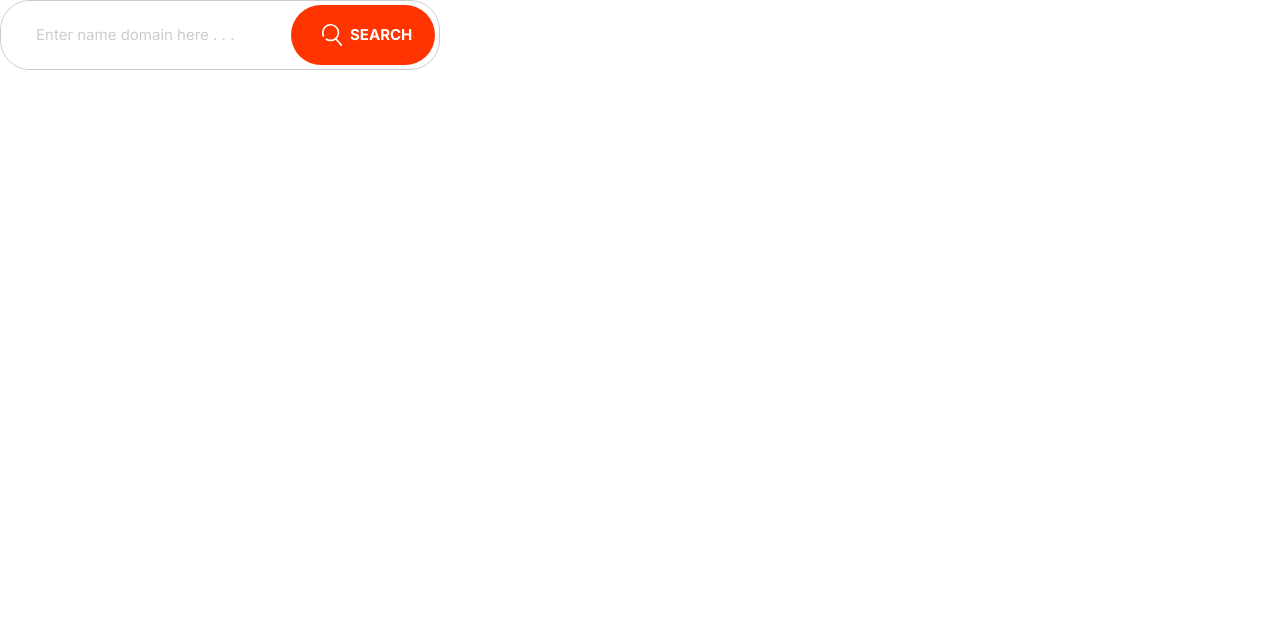
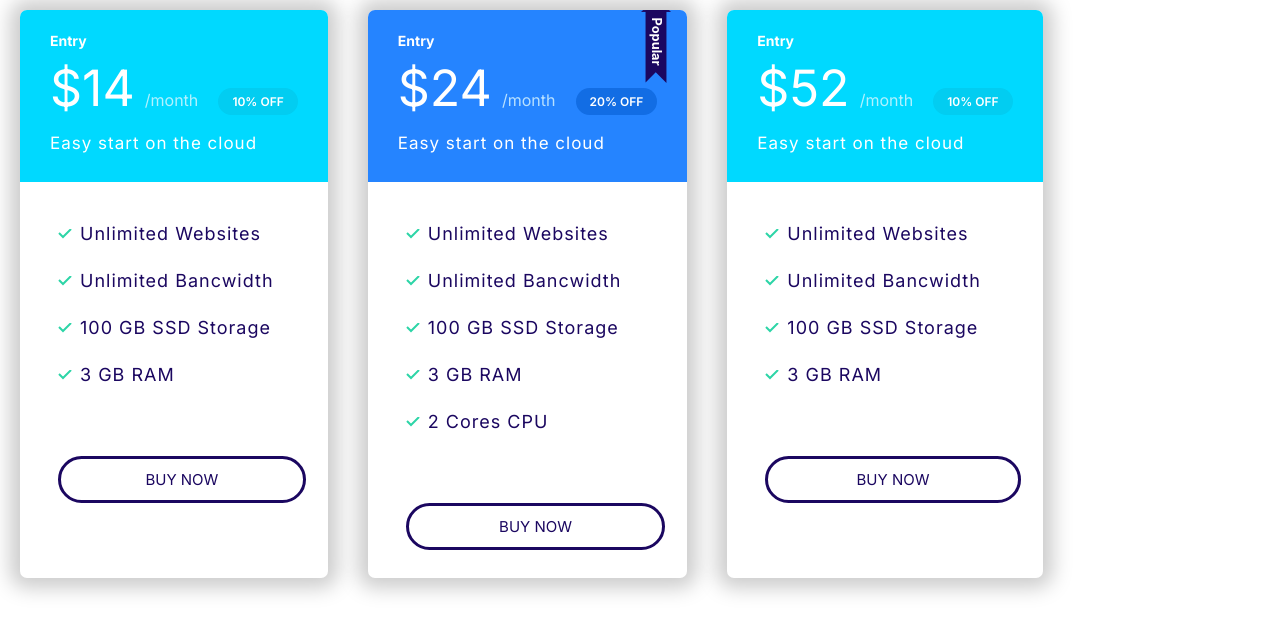
Before and after one commit to jmsazz00/Depsy, a plain HTML site: page index.html in a window 1280 px wide. Drawn offline with Linux system fonts and the light colour scheme.

Commit message:
Finishing the card plans.

```diff
--- a/index.html
+++ b/index.html
@@ -15,18 +15,62 @@
     <title>Document</title>
   </head>
   <body>
-    <div class="input-group">
-      <input
-        type="text"
-        class="input"
-        placeholder="Enter name domain here . . ."
-      />
-      <button type="reset" class="button btn--primary btn--search">
-        <svg class="icon icon--search">
-          <use xlink:href="images/sprite.svg#search"></use>
-        </svg>
-        search
-      </button>
+    <div class="card-container">
+      <div class="card card--secondary">
+        <header class="card__header">
+          <h4 class="card__name">Entry</h4>
+          <span class="card__price">$14</span>
+          <span class="card__billing-time">/month</span>
+          <span class="badge badge--primary badge--small">10% OFF</span>
+          <h5 class="card__description">Easy start on the cloud</h5>
+        </header>
+        <main class="card__body">
+          <ul class="list list--tick">
+            <li class="list__item">Unlimited Websites</li>
+            <li class="list__item">Unlimited Bancwidth</li>
+            <li class="list__item">100 GB SSD Storage</li>
+            <li class="list__item">3 GB RAM</li>
+          </ul>
+          <button class="button btn--block btn--outline">buy now</button>
+        </main>
+      </div>
+      <div class="card card--primary card--popular">
+        <header class="card__header">
+          <h4 class="card__name">Entry</h4>
+          <span class="card__price">$24</span>
+          <span class="card__billing-time">/month</span>
+          <span class="badge badge--secondary badge--small">20% OFF</span>
+          <h5 class="card__description">Easy start on the cloud</h5>
+        </header>
+        <main class="card__body">
+          <ul class="list list--tick">
+            <li class="list__item">Unlimited Websites</li>
+            <li class="list__item">Unlimited Bancwidth</li>
+            <li class="list__item">100 GB SSD Storage</li>
+            <li class="list__item">3 GB RAM</li>
+            <li class="list__item">2 Cores CPU</li>
+          </ul>
+          <button class="button btn--block btn--outline">buy now</button>
+        </main>
+      </div>
+      <div class="card card--secondary">
+        <header class="card__header">
+          <h4 class="card__name">Entry</h4>
+          <span class="card__price">$52</span>
+          <span class="card__billing-time">/month</span>
+          <span class="badge badge--primary badge--small">10% OFF</span>
+          <h5 class="card__description">Easy start on the cloud</h5>
+        </header>
+        <main class="card__body">
+          <ul class="list list--tick">
+            <li class="list__item">Unlimited Websites</li>
+            <li class="list__item">Unlimited Bancwidth</li>
+            <li class="list__item">100 GB SSD Storage</li>
+            <li class="list__item">3 GB RAM</li>
+          </ul>
+          <button class="button btn--block btn--outline">buy now</button>
+        </main>
+      </div>
     </div>
   </body>
 </html>
--- a/moshify.css
+++ b/moshify.css
@@ -105,12 +105,12 @@ a {
 }
 
 .badge--primary {
-  background-color: var(--color-primary);
+  background-color: #02cdf1;
   font-size: 2rem;
 }
 
 .badge--secondary {
-  background-color: var(--color-secondary);
+  background-color: #126de4;
   font-size: 2rem;
 }
 
@@ -238,7 +238,6 @@ a {
 
 .btn--outline:hover {
   background-color: var(--color-headings);
-  border: 0;
   color: #fff;
   font-weight: bold;
 }
@@ -288,3 +287,108 @@ a {
     padding: 1rem 3.5rem;
   }
 }
+
+/* Cards */
+
+.card {
+  border-radius: 7px;
+  box-shadow: 0 0 20px 10px var(--color-border);
+  font-size: 2rem;
+  overflow: hidden;
+  margin: 3rem 6rem;
+}
+
+.card__header,
+.card__body {
+  padding: 2rem 3rem;
+}
+
+.card--primary .card__header {
+  background-color: var(--color-primary);
+  color: #fff;
+}
+
+.card--secondary .card__header {
+  background-color: var(--color-secondary);
+  color: #fff;
+}
+
+.card__price,
+.card__description {
+  font-weight: normal;
+}
+
+.card__name {
+  font-size: 2.4rem;
+  margin: 0;
+}
+
+.card__price {
+  font-size: 6rem;
+}
+
+.card__billing-time {
+  color: #ddf8ff;
+  margin: 0 1.5rem 0 0.5rem;
+  font-weight: 300;
+  opacity: 0.8;
+}
+
+.card__description {
+  font-size: 2rem;
+  font-weight: 300;
+  letter-spacing: 1px;
+  margin: 0.5rem auto;
+}
+
+.card__body .list__item {
+  margin-bottom: 2rem;
+  letter-spacing: 1px;
+}
+
+.card--popular .card__header {
+  position: relative;
+}
+
+.card--popular .card__header::before {
+  content: url(images/popular.svg);
+  width: 40px;
+  display: inline-block;
+  position: absolute;
+  top: -2px;
+  right: 5%;
+}
+
+@media screen and (min-width: 1024px) {
+  .card-container {
+    display: flex;
+  }
+  .card {
+    font-size: 1.8rem;
+    margin: 1rem 2rem;
+  }
+
+  .card__name {
+    font-size: 1.4rem;
+  }
+
+  .card__price {
+    font-size: 5rem;
+  }
+
+  .card__billing-time {
+    font-size: 1.6rem;
+  }
+
+  .card__description {
+    font-size: 1.7rem;
+  }
+
+  .card__body .list__item:last-child {
+    margin-bottom: 6rem;
+  }
+
+  .card--popular .card__header::before {
+    width: 30px;
+  }
+}
```
Also changed, not shown: components/plans.html (added, +57 -0 lines), images/popular.svg (added), note.txt (added).
